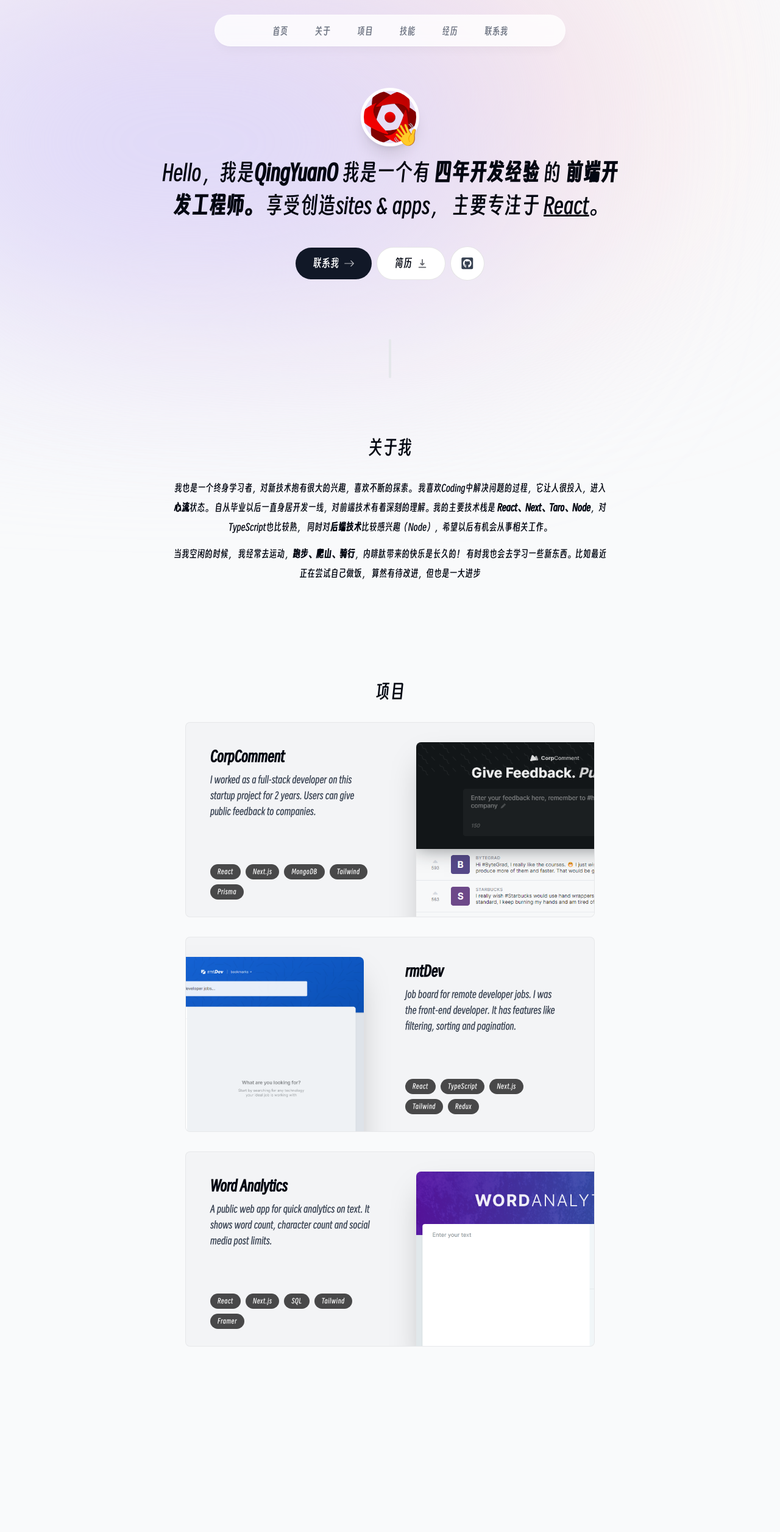
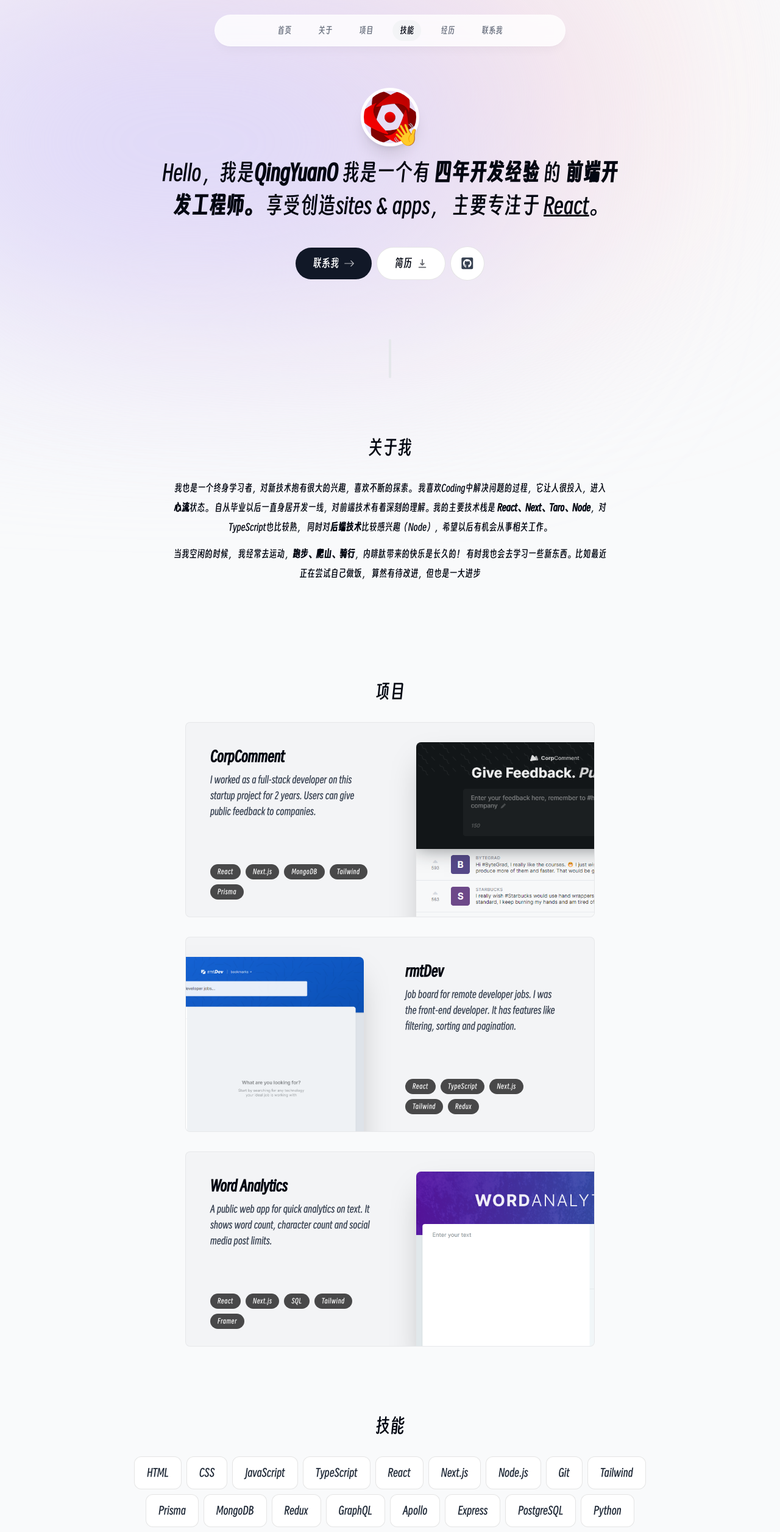
Before and after one commit to QingYuanO/portfolio, a Next.js app: page / in a window 1280 px wide. Shown: the top 2512 px of the page at 61% size. Built offline with nearby package versions, Linux system fonts and the light colour scheme.

Commit message:
update : 完善技能

```diff
--- a/package.json
+++ b/package.json
@@ -13,6 +13,7 @@
     "@types/react": "18.2.22",
     "@types/react-dom": "18.2.7",
     "autoprefixer": "10.4.16",
+    "clsx": "^2.0.0",
     "eslint": "8.49.0",
     "eslint-config-next": "13.5.2",
     "framer-motion": "^10.16.4",
@@ -21,6 +22,7 @@
     "react": "18.2.0",
     "react-dom": "18.2.0",
     "react-icons": "^4.11.0",
+    "react-intersection-observer": "^9.5.2",
     "tailwindcss": "3.3.3",
     "typescript": "5.2.2"
   },
--- a/src/app/layout.tsx
+++ b/src/app/layout.tsx
@@ -2,14 +2,15 @@
 import "./globals.css";
 import type { Metadata } from "next";
 import { Inter } from "next/font/google";
-import localFont from 'next/font/local'
+import localFont from "next/font/local";
+import ActiveSectionContextProvider from "@/context/active-section-context";
 
 const inter = Inter({ subsets: ["latin"] });
 
 const myFont = localFont({
-  src: './SmileySans-Oblique.ttf.woff2',
-  display: 'swap',
-})
+  src: "./SmileySans-Oblique.ttf.woff2",
+  display: "swap",
+});
 
 export const metadata: Metadata = {
   title: "QingYuanO | Personal Portfolio",
@@ -22,14 +23,16 @@
   children: React.ReactNode;
 }) {
   return (
-    <html lang="en">
+    <html lang="en" className="!scroll-smooth">
       <body
         className={`${myFont.className} relative h-[5000px] bg-gray-50 pt-28 text-gray-950 sm:pt-36`}
       >
         <div className="absolute right-[11rem] top-[-6rem] -z-10 h-[31.25rem] w-[31.25rem] rounded-full bg-[#fbe2e3] blur-[10rem] sm:w-[68.75rem]"></div>
         <div className="absolute left-[-35rem] top-[-1rem] -z-10 h-[31.25rem] w-[50rem] rounded-full bg-[#dbd7fb] blur-[10rem] sm:w-[68.75rem] md:left-[-33rem] lg:left-[-28rem] xl:left-[-15rem] 2xl:left-[-5rem]"></div>
-        <Header />
-        {children}
+        <ActiveSectionContextProvider>
+          <Header />
+          {children}
+        </ActiveSectionContextProvider>
       </body>
     </html>
   );
--- a/src/app/page.tsx
+++ b/src/app/page.tsx
@@ -2,6 +2,7 @@
 import Intro from "@/components/intro";
 import Projects from "@/components/projects";
 import SectionDivider from "@/components/section-divider";
+import Skills from "@/components/skills";
 
 export default function Home() {
   return (
@@ -10,6 +11,7 @@
       <SectionDivider />
       <About/>
       <Projects/>
+      <Skills/>
     </main>
   );
 }
--- a/src/components/about.tsx
+++ b/src/components/about.tsx
@@ -3,10 +3,13 @@
 import React from "react";
 import SectionHeading from "./section-heading";
 import { motion } from "framer-motion";
+import { useSectionInView } from "@/lib/hooks";
 
 export default function About() {
+  const { ref } = useSectionInView("关于", 1);
   return (
     <motion.section
+      ref={ref}
       className="mb-28 max-w-[45rem] scroll-mt-28 text-center leading-8 sm:mb-40"
       initial={{ opacity: 0, y: 100 }}
       animate={{ opacity: 1, y: 0 }}
--- a/src/components/header.tsx
+++ b/src/components/header.tsx
@@ -1,31 +1,60 @@
 "use client";
+
 import React from "react";
 import { motion } from "framer-motion";
 import { links } from "@/lib/data";
 import Link from "next/link";
+import clsx from "clsx";
+import { useActiveSectionContext } from "@/context/active-section-context";
 
 export default function Header() {
+  const { activeSection, setActiveSection, setTimeOfLastClick } =
+    useActiveSectionContext();
+
   return (
-    <header className="relative z-[999] [--x:0] sm:[--x:-50%]">
+    <header className="z-[999] relative">
       <motion.div
-        className=" fixed inset-x-0 top-0 h-[3.25rem] w-full rounded-none border border-white border-opacity-40 bg-white/80 shadow-lg shadow-black/[0.03] backdrop-blur-[0.5rem] sm:left-1/2 sm:top-[1.5rem] sm:w-[36rem] sm:-translate-x-1/2 sm:rounded-full "
-        initial={{ opacity: 0, y: -100, x: "var(--x)" }}
-        animate={{ opacity: 1, y: 0, x: "var(--x)" }}
+        className="fixed top-0 left-1/2 h-[4.5rem] w-full rounded-none border border-white border-opacity-40 bg-white bg-opacity-80 shadow-lg shadow-black/[0.03] backdrop-blur-[0.5rem] sm:top-6 sm:h-[3.25rem] sm:w-[36rem] sm:rounded-full dark:bg-gray-950 dark:border-black/40 dark:bg-opacity-75"
+        initial={{ y: -100, x: "-50%", opacity: 0 }}
+        animate={{ y: 0, x: "-50%", opacity: 1 }}
       ></motion.div>
-      <nav className="fixed left-1/2 top-[0.15rem] flex h-12 -translate-x-1/2 py-2 sm:top-[1.7rem] sm:h-[initial] sm:py-0">
-        <ul className="flex w-[22rem] flex-wrap items-center justify-center gap-y-1 text-base font-medium text-gray-500 sm:w-[initial] sm:flex-nowrap sm:gap-5">
+
+      <nav className="flex fixed top-[0.15rem] left-1/2 h-12 -translate-x-1/2 py-2 sm:top-[1.7rem] sm:h-[initial] sm:py-0">
+        <ul className="flex w-[22rem] flex-wrap items-center justify-center gap-y-1 text-[0.9rem] font-medium text-gray-500 sm:w-[initial] sm:flex-nowrap sm:gap-5">
           {links.map((link) => (
             <motion.li
+              className="h-3/4 flex items-center justify-center relative"
               key={link.hash}
-              className="flex h-3/4 items-center justify-center"
-              initial={{ opacity: 0, y: -100 }}
-              animate={{ opacity: 1, y: 0 }}
+              initial={{ y: -100, opacity: 0 }}
+              animate={{ y: 0, opacity: 1 }}
             >
               <Link
+                className={clsx(
+                  "flex w-full items-center justify-center px-3 py-3 hover:text-gray-950 transition dark:text-gray-500 dark:hover:text-gray-300",
+                  {
+                    "text-gray-950":
+                      activeSection === link.name,
+                  }
+                )}
                 href={link.hash}
-                className="flex w-full items-center justify-center p-3 transition hover:text-gray-950"
+                onClick={() => {
+                  setActiveSection(link.name);
+                  setTimeOfLastClick(Date.now());
+                }}
               >
                 {link.name}
+
+                {link.name === activeSection && (
+                  <motion.span
+                    className="bg-gray-100 rounded-full absolute inset-0 -z-10 dark:bg-gray-800"
+                    layoutId="activeSection"
+                    transition={{
+                      type: "spring",
+                      stiffness: 380,
+                      damping: 30,
+                    }}
+                  ></motion.span>
+                )}
               </Link>
             </motion.li>
           ))}
--- a/src/components/intro.tsx
+++ b/src/components/intro.tsx
@@ -6,10 +6,16 @@
 import { BsArrowRight, BsLinkedin } from "react-icons/bs";
 import { HiDownload } from "react-icons/hi";
 import { FaGithubSquare } from "react-icons/fa";
+import { useSectionInView } from "@/lib/hooks";
 
 export default function Intro() {
+  const { ref } = useSectionInView("首页", 1);
   return (
-    <section className="mb-28 max-w-[50rem] text-center sm:mb-0">
+    <section
+      ref={ref}
+      id="home"
+      className="mb-28 max-w-[50rem] scroll-mt-28 text-center sm:mb-0"
+    >
       <div className="flex items-center justify-center">
         <div className=" relative">
           <motion.div
--- a/src/components/projects.tsx
+++ b/src/components/projects.tsx
@@ -1,12 +1,15 @@
+"use client";
 import React, { Fragment } from "react";
 import SectionHeading from "./section-heading";
 import { projectsData } from "@/lib/data";
 import Image from "next/image";
 import Project from "./project";
+import { useSectionInView } from "@/lib/hooks";
 
 export default function Projects() {
+  const { ref } = useSectionInView("项目",0.5);
   return (
-    <section id="projects" className="scroll-mt-28 mb-28">
+    <section ref={ref} id="projects" className="mb-28 scroll-mt-28">
       <SectionHeading>项目</SectionHeading>
       <div>
         {projectsData.map((project, index) => (
--- /dev/null
+++ b/src/components/skills.tsx
@@ -0,0 +1,49 @@
+"use client";
+import React from "react";
+import SectionHeading from "./section-heading";
+import { skillsData } from "@/lib/data";
+import { useSectionInView } from "@/lib/hooks";
+import { motion } from "framer-motion";
+
+const fadeInAnimationVariants = {
+  initial: {
+    opacity: 0,
+    y: 100,
+  },
+  animate: (index: number) => ({
+    opacity: 1,
+    y: 0,
+    transition: {
+      delay: 0.05 * index,
+    },
+  }),
+};
+
+export default function Skills() {
+  const { ref } = useSectionInView("技能");
+
+  return (
+    <section
+      ref={ref}
+      id="skills"
+      className="mb-28 max-w-[53rem] scroll-mt-28 text-center sm:mb-40"
+    >
+      <SectionHeading>技能</SectionHeading>
+      <ul className="flex flex-wrap justify-center gap-2 text-lg text-gray-800">
+        {skillsData.map((skill, index) => (
+          <motion.li
+            key={index}
+            className="rounded-xl border border-black/[0.1] bg-white px-5 py-3"
+            variants={fadeInAnimationVariants}
+            initial="initial"
+            whileInView={"animate"}
+            viewport={{ once: true }}
+            custom={index}
+          >
+            {skill}
+          </motion.li>
+        ))}
+      </ul>
+    </section>
+  );
+}
--- /dev/null
+++ b/src/context/active-section-context.tsx
@@ -0,0 +1,50 @@
+"use client";
+
+import type { SectionName } from "@/lib/types";
+import React, { useState, createContext, useContext } from "react";
+
+type ActiveSectionContextProviderProps = {
+  children: React.ReactNode;
+};
+
+type ActiveSectionContextType = {
+  activeSection: SectionName;
+  setActiveSection: React.Dispatch<React.SetStateAction<SectionName>>;
+  timeOfLastClick: number;
+  setTimeOfLastClick: React.Dispatch<React.SetStateAction<number>>;
+};
+
+export const ActiveSectionContext =
+  createContext<ActiveSectionContextType | null>(null);
+
+export default function ActiveSectionContextProvider({
+  children,
+}: ActiveSectionContextProviderProps) {
+  const [activeSection, setActiveSection] = useState<SectionName>("首页");
+  const [timeOfLastClick, setTimeOfLastClick] = useState(0); // we need to keep track of this to disable the observer temporarily when user clicks on a link
+
+  return (
+    <ActiveSectionContext.Provider
+      value={{
+        activeSection,
+        setActiveSection,
+        timeOfLastClick,
+        setTimeOfLastClick,
+      }}
+    >
+      {children}
+    </ActiveSectionContext.Provider>
+  );
+}
+
+export function useActiveSectionContext() {
+  const context = useContext(ActiveSectionContext);
+
+  if (context === null) {
+    throw new Error(
+      "useActiveSectionContext must be used within an ActiveSectionContextProvider"
+    );
+  }
+
+  return context;
+}
--- /dev/null
+++ b/src/lib/hooks.ts
@@ -0,0 +1,22 @@
+'use client';
+import { useActiveSectionContext } from "@/context/active-section-context";
+import { useEffect } from "react";
+import { useInView } from "react-intersection-observer";
+import type { SectionName } from "./types";
+
+export function useSectionInView(sectionName: SectionName, threshold = 0.75) {
+  const { ref, inView } = useInView({
+    threshold,//1代表全部在可视范围内为 true，0代表任何一部分在可视范围内为  true
+  });
+  const { setActiveSection, timeOfLastClick } = useActiveSectionContext();
+
+  useEffect(() => {
+    if (inView && Date.now() - timeOfLastClick > 1000) {
+      setActiveSection(sectionName);
+    }
+  }, [inView, setActiveSection, timeOfLastClick, sectionName]);
+
+  return {
+    ref,
+  };
+}
--- /dev/null
+++ b/src/lib/types.ts
@@ -0,0 +1,3 @@
+import { links } from "./data";
+
+export type SectionName = (typeof links)[number]["name"];
```
Also changed, not shown: 1 other file (tests, documents, lock files or other folders).
